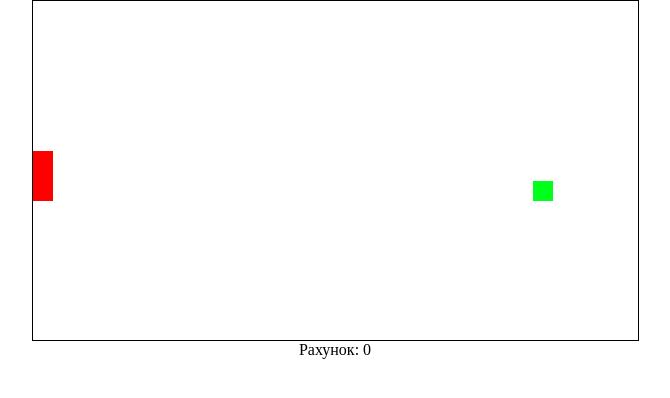
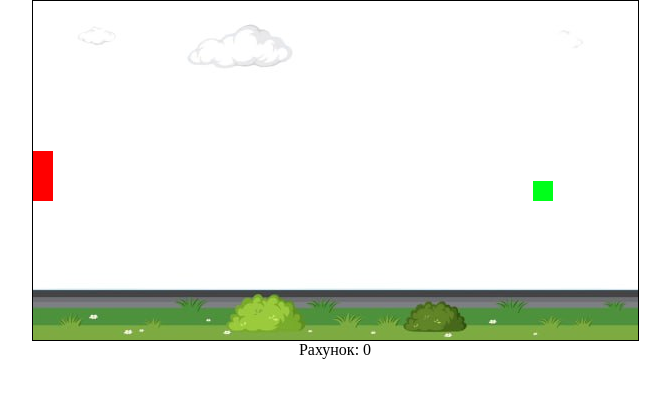
Before and after one commit to Tetianakashchuk/SkyJump1, a plain HTML site: page index.html in a window 1280 px wide. Shown: the whole page, without its empty margins (305-975 px from the left). Drawn offline with Linux system fonts and the light colour scheme.

Commit message:
Add files via upload

```diff
--- a/style.css
+++ b/style.css
@@ -8,7 +8,7 @@
     height: 339px;
     border: 1px solid black;
     margin: auto;
-    background-image: url('img/photo.jpg');
+    background-image: url('photo.jpg');
 }
 #character{
     width: 20px;
```
